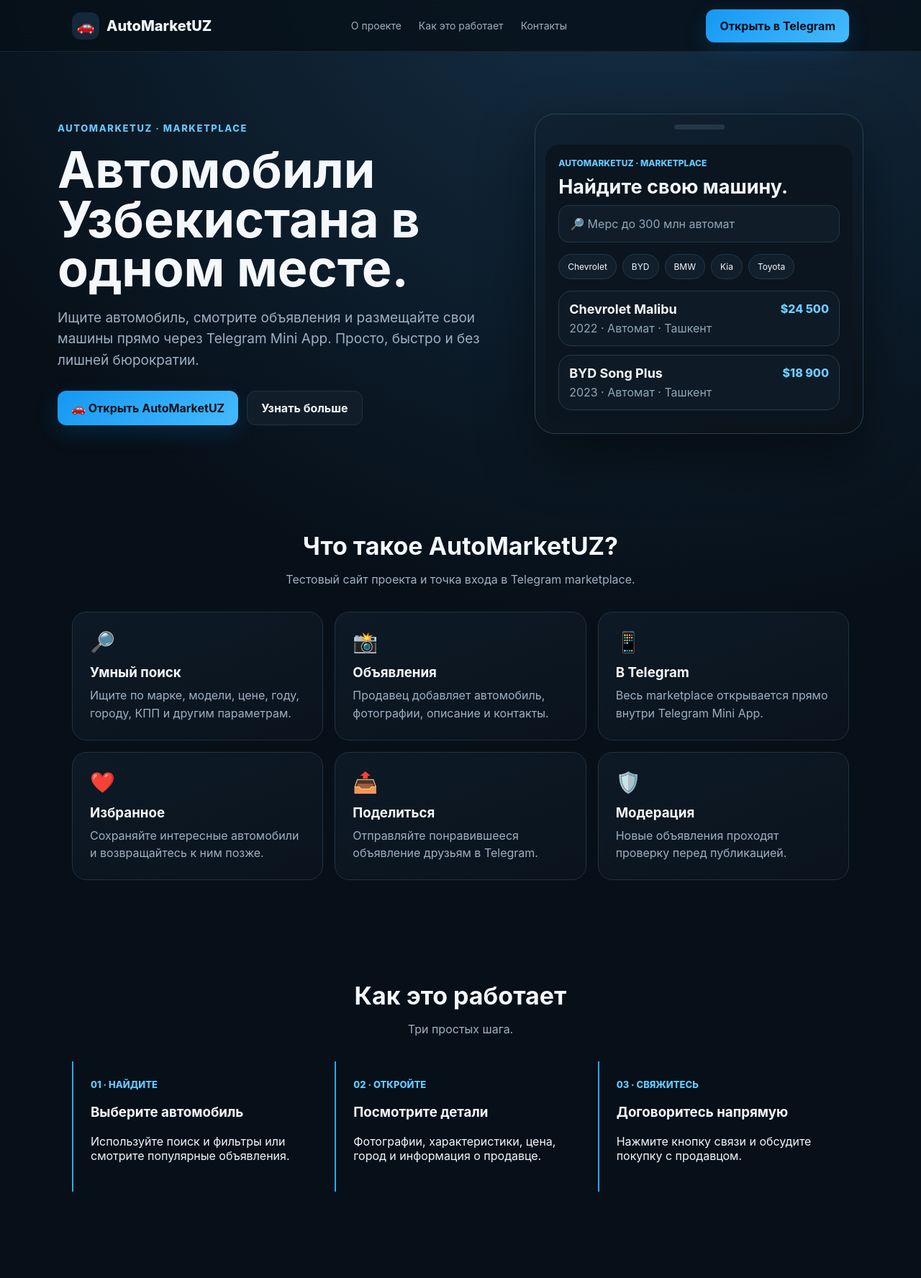
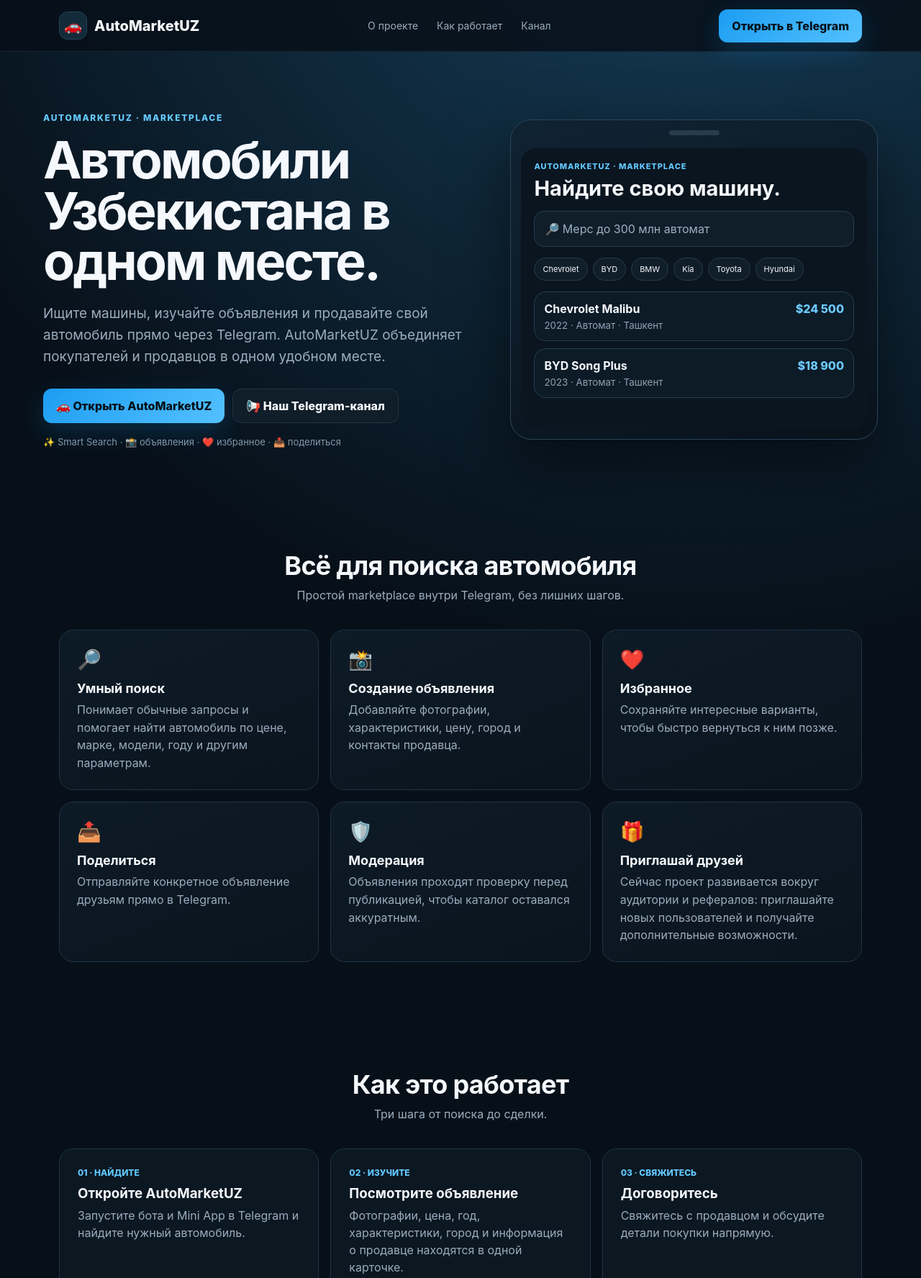
Before and after one commit to Shawn998-371/automarketuz-site, a plain HTML site: page index.html in a window 1280 px wide. Shown: the top 1776 px of the page at 72% size. Drawn offline with Linux system fonts and the light colour scheme.

Commit message:
Revamp HTML structure and styles for AutoMarketUZ
Updated the HTML structure and styles for the AutoMarketUZ website, enhancing the navigation, hero section, and footer. Added new meta tags for improved SEO and user engagement.

```diff
--- a/index.html
+++ b/index.html
@@ -3,72 +3,114 @@
 <head>
 <meta charset="utf-8">
 <meta name="viewport" content="width=device-width, initial-scale=1">
-<meta name="theme-color" content="#0b1118">
-<meta name="description" content="AutoMarketUZ — автомобили Узбекистана в одном месте.">
+<meta name="theme-color" content="#071019">
+<meta name="description" content="AutoMarketUZ — автомобили Узбекистана. Поиск, объявления и продажа автомобилей прямо в Telegram.">
+<meta property="og:title" content="AutoMarketUZ — автомобили Узбекистана">
+<meta property="og:description" content="Найдите автомобиль или разместите своё объявление в AutoMarketUZ.">
 <title>AutoMarketUZ — Автомобили Узбекистана</title>
 <style>
-:root{--bg:#071019;--card:#0d1823;--line:#203243;--text:#f4f7fb;--muted:#9eb0c1;--accent:#39a9ff;--accent2:#76d5ff}
-*{box-sizing:border-box}body{margin:0;background:radial-gradient(circle at 70% -10%,#17334b 0,#071019 42%);color:var(--text);font-family:Inter,system-ui,-apple-system,Segoe UI,Roboto,Arial,sans-serif}
-a{text-decoration:none;color:inherit}.wrap{max-width:1120px;margin:auto;padding:0 20px}
-nav{height:72px;display:flex;align-items:center;justify-content:space-between;border-bottom:1px solid #182735;position:sticky;top:0;background:rgba(7,16,25,.82);backdrop-filter:blur(14px);z-index:5}
-.logo{display:flex;gap:10px;align-items:center;font-weight:800;font-size:20px}.logo span{display:grid;place-items:center;width:38px;height:38px;border-radius:12px;background:#13283a}
-.navlinks{display:flex;gap:24px;color:var(--muted);font-size:14px}.navlinks a:hover{color:#fff}
-.btn{display:inline-flex;align-items:center;justify-content:center;gap:8px;padding:13px 19px;border-radius:12px;font-weight:750;border:1px solid var(--line);background:#111e2a}
-.btn.primary{background:linear-gradient(135deg,#1598f3,#45baff);border:0;color:#03111b;box-shadow:0 10px 30px #078de52b}
-.hero{padding:86px 0 65px;display:grid;grid-template-columns:1.15fr .85fr;gap:45px;align-items:center}
-.kicker{color:#64c5ff;font-size:13px;font-weight:800;letter-spacing:.12em;text-transform:uppercase}.hero h1{font-size:clamp(42px,6vw,70px);line-height:.98;margin:16px 0}.hero p{font-size:19px;line-height:1.55;color:var(--muted);max-width:650px}
-.actions{display:flex;gap:12px;flex-wrap:wrap;margin-top:28px}
-.phone{background:linear-gradient(160deg,#102131,#0a121a);border:1px solid #294154;border-radius:28px;padding:14px;box-shadow:0 30px 80px #0007}
-.phonebar{height:28px;display:flex;justify-content:center}.dot{width:70px;height:7px;border-radius:10px;background:#243747}
-.mock{border-radius:20px;background:#0b151f;padding:18px;min-height:360px}.search{background:#101d28;border:1px solid #243746;border-radius:14px;padding:15px;color:#91a6b7}.chips{display:flex;gap:8px;flex-wrap:wrap;margin:16px 0}.chip{padding:9px 12px;border-radius:999px;background:#111f2c;border:1px solid #243746;font-size:12px}.car{border:1px solid #263a4b;border-radius:18px;padding:14px;margin-top:12px;background:#0e1a25}.car strong{font-size:18px}.price{float:right;font-weight:800;color:#6dccff}
-section{padding:70px 0}.sectiontitle{text-align:center;margin-bottom:35px}.sectiontitle h2{font-size:34px;margin:0 0 10px}.sectiontitle p{color:var(--muted)}
-.grid{display:grid;grid-template-columns:repeat(3,1fr);gap:16px}.feature{background:linear-gradient(160deg,#0d1a26,#0a131d);border:1px solid var(--line);border-radius:20px;padding:24px}.icon{font-size:28px}.feature h3{margin:14px 0 8px}.feature p{color:var(--muted);line-height:1.55;margin:0}
-.steps{display:grid;grid-template-columns:repeat(3,1fr);gap:16px}.step{padding:24px;border-left:2px solid #2aaaff}.num{font-size:13px;color:#65c8ff;font-weight:800}
-.cta{background:linear-gradient(135deg,#102c40,#0b1824);border:1px solid #29475d;border-radius:28px;padding:45px;text-align:center}.cta h2{font-size:36px;margin:0 0 12px}.cta p{color:var(--muted)}
-footer{border-top:1px solid #182735;padding:28px 0 40px;color:var(--muted);font-size:13px}
-@media(max-width:800px){.hero{grid-template-columns:1fr;padding-top:55px}.grid,.steps{grid-template-columns:1fr}.navlinks{display:none}.hero h1{font-size:48px}.cta{padding:30px 20px}}
+:root{--bg:#071019;--bg2:#0b1621;--card:#0d1a26;--line:#203344;--text:#f5f8fc;--muted:#9bacbd;--blue:#39aaf8;--blue2:#67cbff}
+*{box-sizing:border-box}html{scroll-behavior:smooth}body{margin:0;background:radial-gradient(circle at 75% -10%,#17415d 0,#071019 38%),var(--bg);color:var(--text);font-family:Inter,system-ui,-apple-system,BlinkMacSystemFont,"Segoe UI",Roboto,Arial,sans-serif}
+a{text-decoration:none;color:inherit}.wrap{max-width:1160px;margin:auto;padding:0 22px}
+nav{height:72px;display:flex;align-items:center;border-bottom:1px solid #172735;position:sticky;top:0;z-index:20;background:rgba(7,16,25,.86);backdrop-filter:blur(16px)}
+.navin{width:100%;display:flex;align-items:center;justify-content:space-between}.logo{display:flex;align-items:center;gap:10px;font-weight:850;font-size:20px}.logoicon{width:39px;height:39px;display:grid;place-items:center;border-radius:12px;background:#132a3b;border:1px solid #244256}
+.links{display:flex;gap:26px;color:var(--muted);font-size:14px}.links a:hover{color:#fff}
+.btn{display:inline-flex;align-items:center;justify-content:center;gap:9px;padding:13px 18px;border-radius:12px;border:1px solid var(--line);background:#101e2a;font-weight:800;transition:.18s}.btn:hover{transform:translateY(-1px)}.btn.primary{border:0;color:#04111a;background:linear-gradient(135deg,#1c9df2,#54c1ff);box-shadow:0 12px 34px #139cf333}
+.hero{padding:84px 0 68px;display:grid;grid-template-columns:1.08fr .92fr;gap:50px;align-items:center}.kicker{font-size:12px;letter-spacing:.14em;font-weight:850;color:var(--blue2)}h1{font-size:clamp(45px,6vw,72px);line-height:.98;letter-spacing:-.04em;margin:16px 0 22px}.hero p{font-size:19px;line-height:1.6;color:var(--muted);max-width:650px}.actions{display:flex;gap:11px;flex-wrap:wrap;margin-top:28px}.mini-note{display:flex;gap:8px;align-items:center;margin-top:18px;color:#8298aa;font-size:13px}
+.phone{background:linear-gradient(160deg,#102333,#08121b);border:1px solid #2a4559;border-radius:29px;padding:14px;box-shadow:0 35px 90px #0008}.phonebar{height:25px;display:flex;justify-content:center}.phonebar span{width:70px;height:7px;background:#263d4d;border-radius:99px}.screen{border-radius:21px;background:#0a151f;padding:18px;min-height:390px}.tiny{font-size:11px;color:#63c7ff;font-weight:850;letter-spacing:.08em}.screen h2{font-size:29px;line-height:1.05;margin:9px 0 15px}.search{background:#101e2a;border:1px solid #273d4e;border-radius:14px;padding:14px;color:#9db0c0}.chips{display:flex;flex-wrap:wrap;gap:7px;margin:15px 0}.chip{padding:8px 11px;border:1px solid #263b4b;background:#101e2a;border-radius:99px;font-size:11px}.listing{border:1px solid #263c4d;background:#0d1b27;border-radius:16px;padding:13px;margin-top:10px}.listing strong{font-size:16px}.listing .price{float:right;color:#6ccaff;font-weight:850}.listing small{display:block;color:#8fa2b3;margin-top:5px}
+section{padding:74px 0}.title{text-align:center;margin-bottom:38px}.title h2{font-size:36px;letter-spacing:-.02em;margin:0 0 9px}.title p{color:var(--muted);margin:0}
+.grid{display:grid;grid-template-columns:repeat(3,1fr);gap:16px}.card{background:linear-gradient(160deg,#0d1b27,#0a141e);border:1px solid var(--line);border-radius:20px;padding:24px}.ico{font-size:27px}.card h3{margin:13px 0 7px;font-size:18px}.card p{color:var(--muted);line-height:1.55;margin:0}
+.banner{display:grid;grid-template-columns:1fr auto;gap:25px;align-items:center;background:linear-gradient(135deg,#102b3f,#0b1824);border:1px solid #2a475c;border-radius:25px;padding:30px}.banner h3{font-size:25px;margin:0 0 8px}.banner p{color:var(--muted);margin:0;line-height:1.5}
+.steps{display:grid;grid-template-columns:repeat(3,1fr);gap:16px}.step{background:#0b1721;border:1px solid var(--line);border-radius:20px;padding:25px}.num{color:#61c7ff;font-size:12px;font-weight:850}.step h3{margin:10px 0 7px}.step p{color:var(--muted);line-height:1.5;margin:0}
+.cta{text-align:center;padding:50px 25px;background:radial-gradient(circle at 50% 0,#143c55,#0a151f 60%);border:1px solid #29475c;border-radius:28px}.cta h2{font-size:39px;margin:0 0 12px}.cta p{color:var(--muted);margin:0 auto;max-width:650px;line-height:1.55}.cta .actions{justify-content:center}
+footer{border-top:1px solid #182735;padding:30px 0 42px;color:#8295a6;font-size:13px}.foot{display:flex;justify-content:space-between;gap:20px}.social{display:flex;gap:18px}.social a:hover{color:#fff}
+@media(max-width:820px){.links{display:none}.hero{grid-template-columns:1fr;padding-top:54px}.grid,.steps{grid-template-columns:1fr}.banner{grid-template-columns:1fr}.hero h1{font-size:49px}.phone{max-width:500px;margin:auto}.cta h2{font-size:31px}.foot{flex-direction:column}}
 </style>
 </head>
 <body>
-<nav><div class="wrap" style="width:100%;display:flex;align-items:center;justify-content:space-between"><a class="logo" href="#"><span>🚗</span>AutoMarketUZ</a><div class="navlinks"><a href="#about">О проекте</a><a href="#how">Как это работает</a><a href="#contact">Контакты</a></div><a class="btn primary" href="https://t.me/checkingshopbot">Открыть в Telegram</a></div></nav>
+<nav>
+<div class="wrap navin">
+<a class="logo" href="#"><span class="logoicon">🚗</span>AutoMarketUZ</a>
+<div class="links"><a href="#about">О проекте</a><a href="#how">Как работает</a><a href="#channel">Канал</a></div>
+<a class="btn primary" href="https://t.me/checkingshopbot">Открыть в Telegram</a>
+</div>
+</nav>
 
 <main>
 <section class="hero wrap">
 <div>
 <div class="kicker">AUTOMARKETUZ · MARKETPLACE</div>
 <h1>Автомобили Узбекистана в одном месте.</h1>
-<p>Ищите автомобиль, смотрите объявления и размещайте свои машины прямо через Telegram Mini App. Просто, быстро и без лишней бюрократии.</p>
-<div class="actions"><a class="btn primary" href="https://t.me/checkingshopbot">🚗 Открыть AutoMarketUZ</a><a class="btn" href="#about">Узнать больше</a></div>
+<p>Ищите машины, изучайте объявления и продавайте свой автомобиль прямо через Telegram. AutoMarketUZ объединяет покупателей и продавцов в одном удобном месте.</p>
+<div class="actions">
+<a class="btn primary" href="https://t.me/checkingshopbot">🚗 Открыть AutoMarketUZ</a>
+<a class="btn" href="https://t.me/check4404">📢 Наш Telegram-канал</a>
 </div>
-<div class="phone"><div class="phonebar"><div class="dot"></div></div><div class="mock">
-<div style="font-size:12px;color:#65c8ff;font-weight:800">AUTOMARKETUZ · MARKETPLACE</div>
-<h2 style="font-size:27px;margin:9px 0">Найдите свою машину.</h2>
+<div class="mini-note">✨ Smart Search · 📸 объявления · ❤️ избранное · 📤 поделиться</div>
+</div>
+<div class="phone"><div class="phonebar"><span></span></div><div class="screen">
+<div class="tiny">AUTOMARKETUZ · MARKETPLACE</div>
+<h2>Найдите свою машину.</h2>
 <div class="search">🔎 Мерс до 300 млн автомат</div>
-<div class="chips"><span class="chip">Chevrolet</span><span class="chip">BYD</span><span class="chip">BMW</span><span class="chip">Kia</span><span class="chip">Toyota</span></div>
-<div class="car"><span class="price">$24 500</span><strong>Chevrolet Malibu</strong><div style="color:#91a6b7;margin-top:6px">2022 · Автомат · Ташкент</div></div>
-<div class="car"><span class="price">$18 900</span><strong>BYD Song Plus</strong><div style="color:#91a6b7;margin-top:6px">2023 · Автомат · Ташкент</div></div>
+<div class="chips"><span class="chip">Chevrolet</span><span class="chip">BYD</span><span class="chip">BMW</span><span class="chip">Kia</span><span class="chip">Toyota</span><span class="chip">Hyundai</span></div>
+<div class="listing"><span class="price">$24 500</span><strong>Chevrolet Malibu</strong><small>2022 · Автомат · Ташкент</small></div>
+<div class="listing"><span class="price">$18 900</span><strong>BYD Song Plus</strong><small>2023 · Автомат · Ташкент</small></div>
 </div></div>
 </section>
 
-<section id="about"><div class="wrap"><div class="sectiontitle"><h2>Что такое AutoMarketUZ?</h2><p>Тестовый сайт проекта и точка входа в Telegram marketplace.</p></div>
+<section id="about">
+<div class="wrap">
+<div class="title"><h2>Всё для поиска автомобиля</h2><p>Простой marketplace внутри Telegram, без лишних шагов.</p></div>
 <div class="grid">
-<div class="feature"><div class="icon">🔎</div><h3>Умный поиск</h3><p>Ищите по марке, модели, цене, году, городу, КПП и другим параметрам.</p></div>
-<div class="feature"><div class="icon">📸</div><h3>Объявления</h3><p>Продавец добавляет автомобиль, фотографии, описание и контакты.</p></div>
-<div class="feature"><div class="icon">📱</div><h3>В Telegram</h3><p>Весь marketplace открывается прямо внутри Telegram Mini App.</p></div>
-<div class="feature"><div class="icon">❤️</div><h3>Избранное</h3><p>Сохраняйте интересные автомобили и возвращайтесь к ним позже.</p></div>
-<div class="feature"><div class="icon">📤</div><h3>Поделиться</h3><p>Отправляйте понравившееся объявление друзьям в Telegram.</p></div>
-<div class="feature"><div class="icon">🛡️</div><h3>Модерация</h3><p>Новые объявления проходят проверку перед публикацией.</p></div>
-</div></div></section>
+<div class="card"><div class="ico">🔎</div><h3>Умный поиск</h3><p>Понимает обычные запросы и помогает найти автомобиль по цене, марке, модели, году и другим параметрам.</p></div>
+<div class="card"><div class="ico">📸</div><h3>Создание объявления</h3><p>Добавляйте фотографии, характеристики, цену, город и контакты продавца.</p></div>
+<div class="card"><div class="ico">❤️</div><h3>Избранное</h3><p>Сохраняйте интересные варианты, чтобы быстро вернуться к ним позже.</p></div>
+<div class="card"><div class="ico">📤</div><h3>Поделиться</h3><p>Отправляйте конкретное объявление друзьям прямо в Telegram.</p></div>
+<div class="card"><div class="ico">🛡️</div><h3>Модерация</h3><p>Объявления проходят проверку перед публикацией, чтобы каталог оставался аккуратным.</p></div>
+<div class="card"><div class="ico">🎁</div><h3>Приглашай друзей</h3><p>Сейчас проект развивается вокруг аудитории и рефералов: приглашайте новых пользователей и получайте дополнительные возможности.</p></div>
+</div>
+</div>
+</section>
 
-<section id="how"><div class="wrap"><div class="sectiontitle"><h2>Как это работает</h2><p>Три простых шага.</p></div>
+<section id="how">
+<div class="wrap">
+<div class="title"><h2>Как это работает</h2><p>Три шага от поиска до сделки.</p></div>
 <div class="steps">
-<div class="step"><div class="num">01 · НАЙДИТЕ</div><h3>Выберите автомобиль</h3><p>Используйте поиск и фильтры или смотрите популярные объявления.</p></div>
-<div class="step"><div class="num">02 · ОТКРОЙТЕ</div><h3>Посмотрите детали</h3><p>Фотографии, характеристики, цена, город и информация о продавце.</p></div>
-<div class="step"><div class="num">03 · СВЯЖИТЕСЬ</div><h3>Договоритесь напрямую</h3><p>Нажмите кнопку связи и обсудите покупку с продавцом.</p></div>
-</div></div></section>
+<div class="step"><div class="num">01 · НАЙДИТЕ</div><h3>Откройте AutoMarketUZ</h3><p>Запустите бота и Mini App в Telegram и найдите нужный автомобиль.</p></div>
+<div class="step"><div class="num">02 · ИЗУЧИТЕ</div><h3>Посмотрите объявление</h3><p>Фотографии, цена, год, характеристики, город и информация о продавце находятся в одной карточке.</p></div>
+<div class="step"><div class="num">03 · СВЯЖИТЕСЬ</div><h3>Договоритесь</h3><p>Свяжитесь с продавцом и обсудите детали покупки напрямую.</p></div>
+</div>
+</div>
+</section>
 
-<section id="contact"><div class="wrap"><div class="cta"><h2>Ваш следующий автомобиль может быть здесь.</h2><p>AutoMarketUZ запускается с фокусом на удобство и рост аудитории. Сейчас доступ к проекту бесплатный.</p><div class="actions" style="justify-content:center"><a class="btn primary" href="https://t.me/checkingshopbot">🚗 Открыть в Telegram</a></div></div></div></section>
+<section id="channel">
+<div class="wrap">
+<div class="banner">
+<div><h3>📢 Следите за AutoMarketUZ в Telegram</h3><p>Новые объявления, новости проекта и обновления публикуем в нашем Telegram-канале.</p></div>
+<a class="btn primary" href="https://t.me/check4404">Открыть канал →</a>
+</div>
+</div>
+</section>
+
+<section>
+<div class="wrap">
+<div class="cta">
+<h2>Ищете машину? Начните здесь.</h2>
+<p>AutoMarketUZ сейчас развивается и набирает аудиторию. Пользоваться проектом можно бесплатно.</p>
+<div class="actions">
+<a class="btn primary" href="https://t.me/checkingshopbot">🚗 Открыть AutoMarketUZ</a>
+<a class="btn" href="https://t.me/check4404">📢 Telegram-канал</a>
+</div>
+</div>
+</div>
+</section>
 </main>
-<footer><div class="wrap"><b>AutoMarketUZ</b> · Автомобили Узбекистана · Тестовая версия проекта<br><span>© 2026 AutoMarketUZ</span></div></footer>
+
+<footer>
+<div class="wrap foot">
+<div><b style="color:#fff">AutoMarketUZ</b><br>Автомобили Узбекистана · 2026</div>
+<div class="social"><a href="https://t.me/check4404">Telegram-канал</a><a href="https://t.me/checkingshopbot">Бот</a></div>
+</div>
+</footer>
 </body>
 </html>
```
